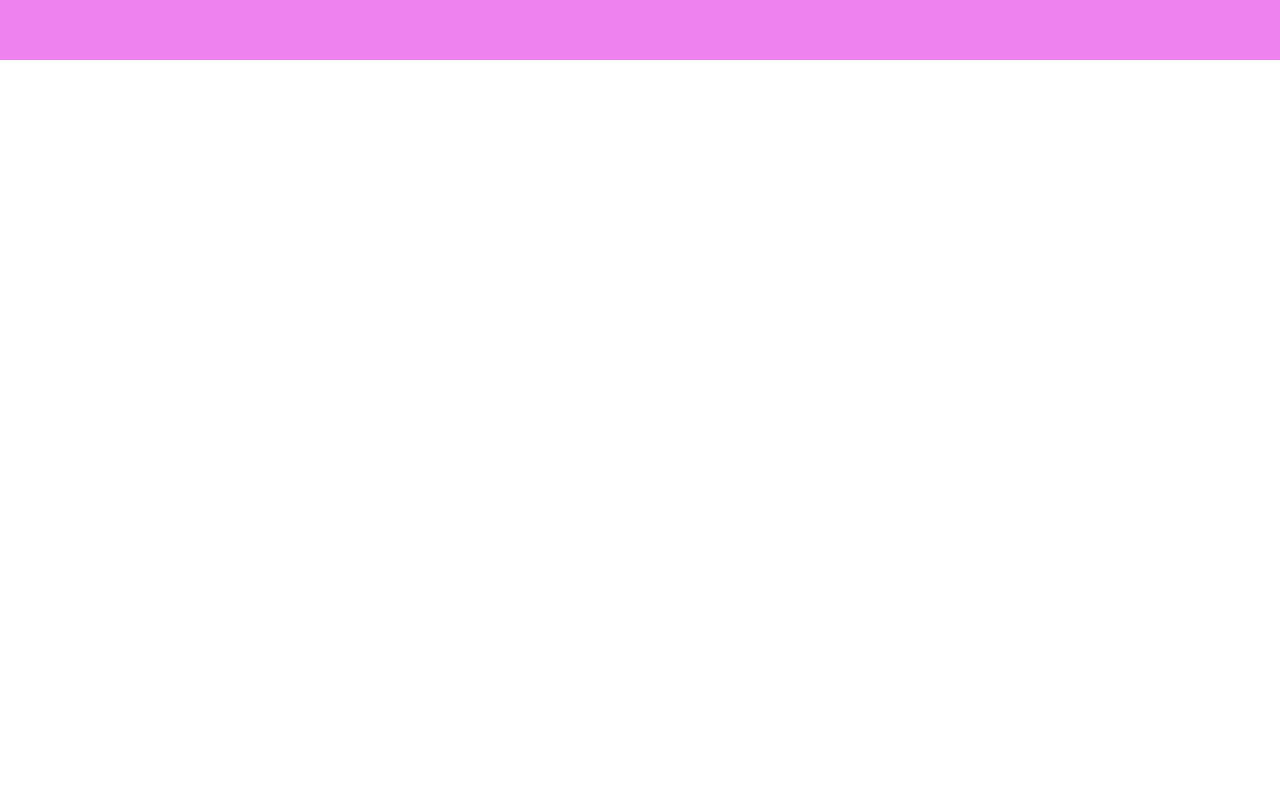
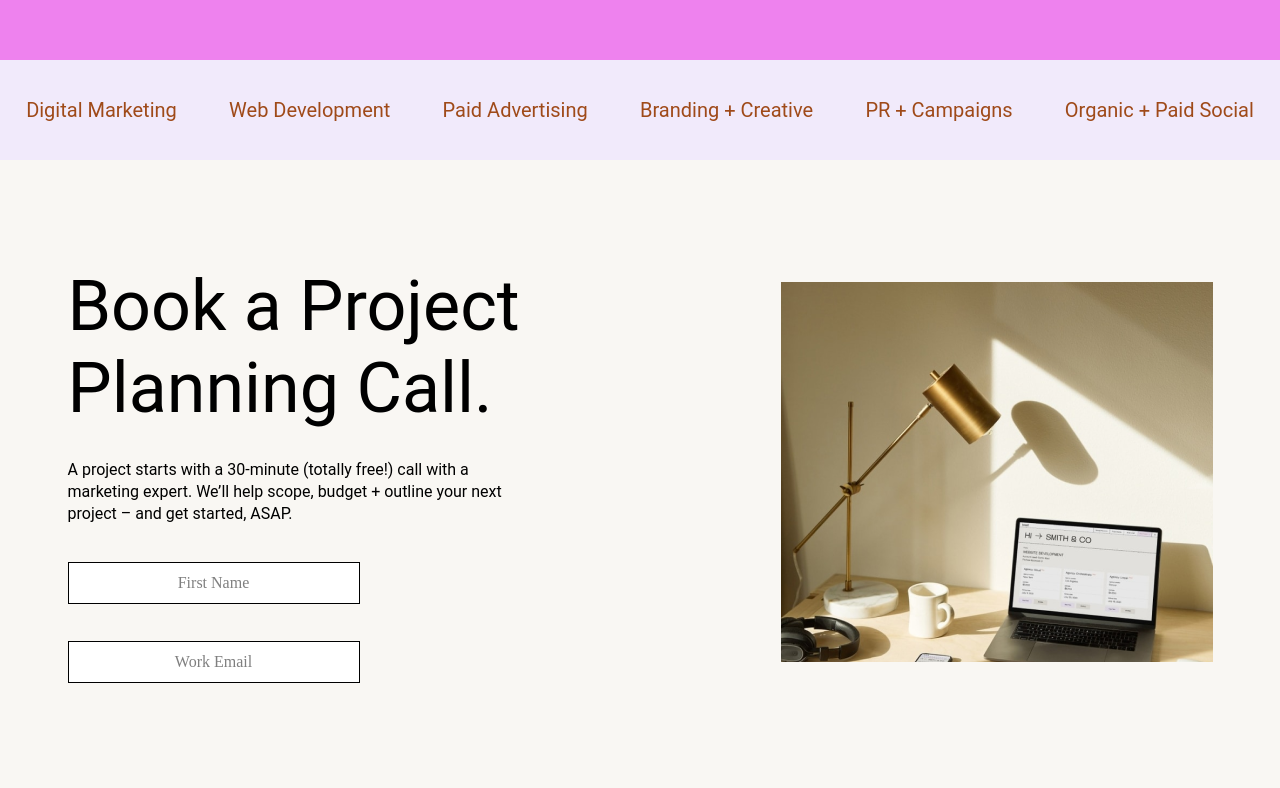
Before and after one commit to yura-1990/ishonmiman, a plain HTML site: page index.html in a window 1280 px wide. Shown: the part 740-1528 px from the top of the page. Before the commit the page ends 800 px from the top, so only its background shows below. Drawn offline with Linux system fonts and the light colour scheme.

Commit message:
book project

```diff
--- /dev/null
+++ b/css/font.css
@@ -0,0 +1,5 @@
+font-face{
+  font-family: 'Roboto';
+  src: url(../fonts/Roboto-Regular.ttf);
+  font-weight: 400;
+}
--- a/css/style.css
+++ b/css/style.css
@@ -49,3 +49,62 @@
     color: black;
     font-size: 25px;
 }
+.marketing{
+    height: 100px;
+    width: 100%;
+    background: #F1EAFB;
+}
+.marketing__list{
+    display: flex;
+    justify-content: space-around;
+    align-items: center;
+    height: 100%;
+}
+.marketing__link{
+    color:#9F4A19;
+   font-family: 'Roboto';
+   font-weight: 400;
+   font-size: 20px;
+}
+.project{
+    height: 628px;
+    width: 100%;
+    background: #F9F7F3;
+}
+.project__content{
+    display: flex;
+    justify-content: space-around;
+    align-items: center;
+    height: 100%;
+}
+.project__title{
+    font-family:'Roboto';
+   font-weight:400;
+   font-size: 70px;
+   color: #000000;
+   width: 578px;
+}
+.project__text{
+    font-family:'Roboto';
+    font-weight:400;
+    font-size:16px;
+    line-height: 22px;
+    color: #000000;
+    width: 454px;
+    margin-top: 30px;
+}
+.link{
+
+}
+.project__btn{
+    width:292px;
+    height:42px;
+    border: 1px solid #000000;
+    background: white;
+    display: flex;
+    justify-content: center;
+    align-items: center;
+    color: #00000080;
+    margin-top: 37px;
+
+}
--- a/index.html
+++ b/index.html
@@ -5,6 +5,7 @@
     <meta http-equiv="X-UA-Compatible" content="IE=edge">
     <meta name="viewport" content="width=device-width, initial-scale=1.0">
     <title>Github</title>
+    <link rel="stylesheet" href="./css/font.css">
     <link rel="stylesheet" href="./css/all.min.css">
     <link rel="stylesheet" href="./css/style.css">
 </head>
@@ -33,7 +34,36 @@
         <section class="elnora"></section>
         <section class="qayumxoja"></section>
         <section class="abdullaziz"></section>
-        <section class="shoxjaxon"></section>
+        <section class="shoxjaxon">
+            <div class="marketing">
+                <ul class="marketing__list">
+                    <li><a href="#" class="marketing__link">Digital Marketing</a></li>
+                    <li><a href="#" class="marketing__link">Web Development</a></li>
+                    <li><a href="#" class="marketing__link">Paid Advertising</a></li>
+                    <li><a href="#" class="marketing__link">Branding + Creative</a></li>
+                    <li><a href="#" class="marketing__link">PR + Campaigns</a></li>
+                    <li><a href="#" class="marketing__link">Organic + Paid Social</a></li>
+                </ul>
+            </div>
+            <div class="project">
+               <div class="project__content">
+                <div class="project__item">
+                    <h2 class="project__title">Book a Project Planning Call.</h2>
+                    <p class="project__text">
+                        A project starts with a 30-minute (totally free!) call with a marketing expert. We’ll help scope, budget + outline your next project – and get started, ASAP.
+                    </p>
+                    <div class="link">
+                        <a href="#" class="project__btn">First Name</a>
+                        <a href="#" class="project__btn">Work Email</a>
+                    </div>
+                </div>
+                <div class="project__item">
+                    <img src="./img/IMAGE.png" alt="" class="project__img">
+                </div>
+               </div>
+            </div>
+
+        </section>
         <section class=""></section>
     </main>
 
```
Also changed, not shown: fonts/Roboto-Regular.ttf (added), img/IMAGE.png (added).
